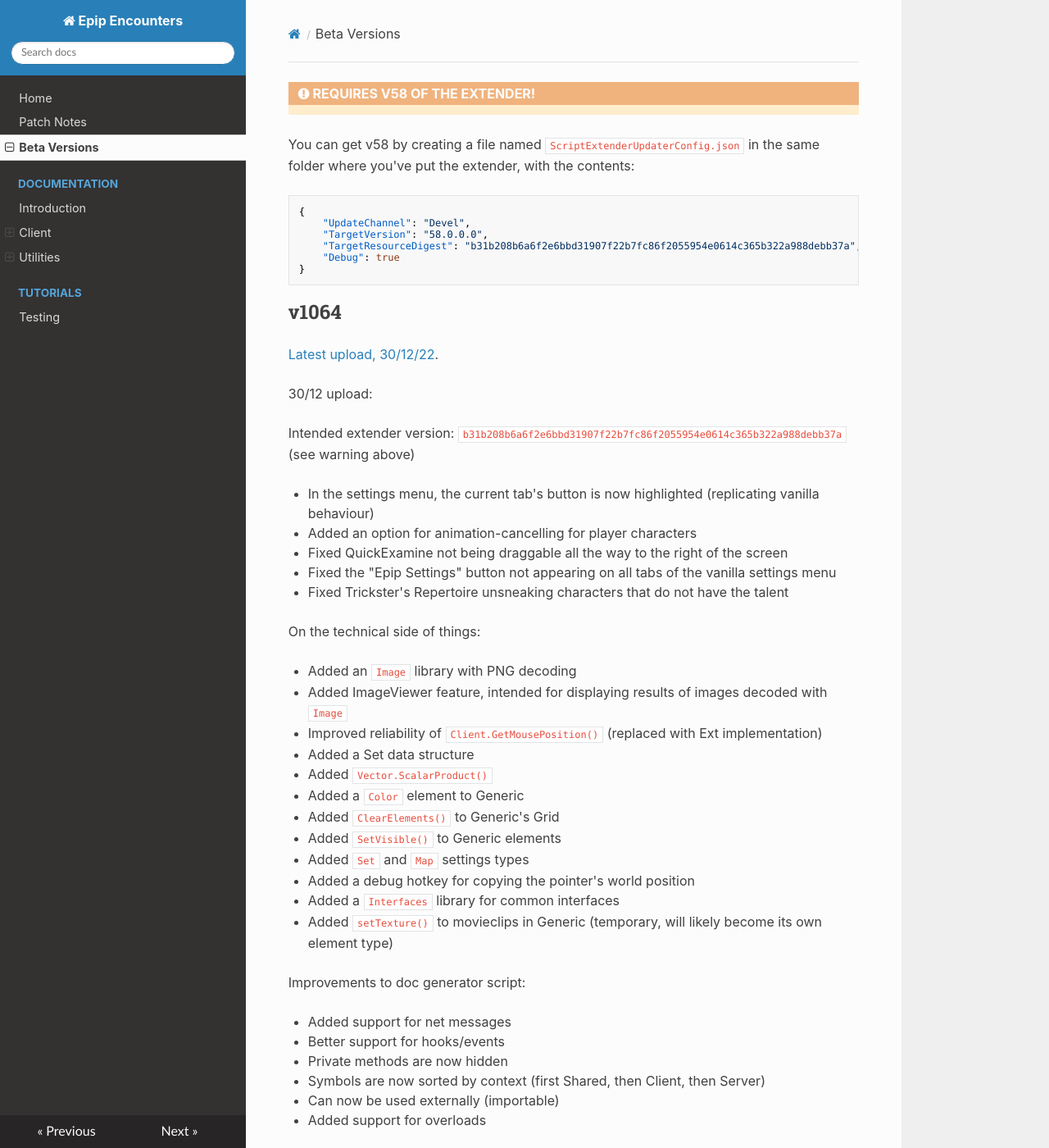
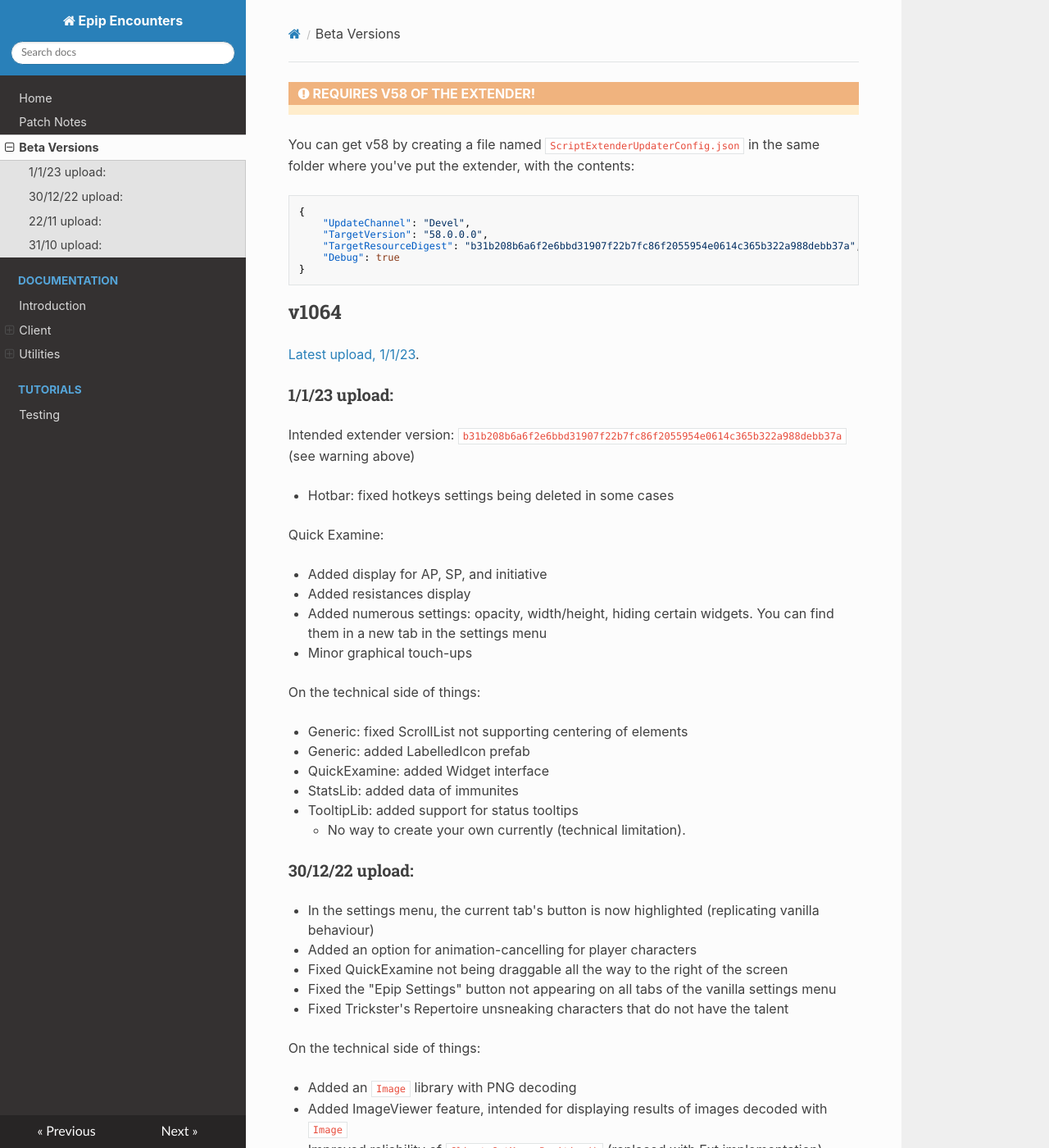
Before and after one commit to PinewoodPip/epip, an MkDocs documentation site: the page built from docs/beta.md, in a window 1280 px wide and 1400 px high. Shown: the whole window at 82% size. Built offline with MkDocs 1.6.1, drawn with Linux system fonts in a browser that asks for light colours; nearby versions of some CDN libraries.

Commit message:
Update beta patchnotes

````diff
--- a/docs/beta.md
+++ b/docs/beta.md
@@ -13,12 +13,31 @@ You can get v58 by creating a file named `ScriptExtenderUpdaterConfig.json` in t
 ```
 
 ## v1064
-[Latest upload, 30/12/22](https://drive.google.com/file/d/1ni4yRX1TTPHxrqZ0mhbrimyFGXkdZsPL/view?usp=sharing).
+[Latest upload, 1/1/23](https://drive.google.com/file/d/1ni4yRX1TTPHxrqZ0mhbrimyFGXkdZsPL/view?usp=sharing).
 
-30/12 upload:
+### 1/1/23 upload:
 
 Intended extender version: `b31b208b6a6f2e6bbd31907f22b7fc86f2055954e0614c365b322a988debb37a` (see warning above)
 
+- Hotbar: fixed hotkeys settings being deleted in some cases
+
+Quick Examine:
+
+- Added display for AP, SP, and initiative
+- Added resistances display
+- Added numerous settings: opacity, width/height, hiding certain widgets. You can find them in a new tab in the settings menu
+- Minor graphical touch-ups
+
+On the technical side of things:
+
+- Generic: fixed ScrollList not supporting centering of elements
+- Generic: added LabelledIcon prefab
+- QuickExamine: added Widget interface
+- StatsLib: added data of immunites
+- TooltipLib: added support for status tooltips
+	- No way to create your own currently (technical limitation).
+
+### 30/12/22 upload:
 
 - In the settings menu, the current tab's button is now highlighted (replicating vanilla behaviour)
 - Added an option for animation-cancelling for player characters
@@ -51,7 +70,7 @@ Improvements to doc generator script:
 - Can now be used externally (importable)
 - Added support for overloads
 
-22/11 upload:
+### 22/11 upload:
 
 - Added an "Auras" tab to Vanity, where you can apply visual effects to your character, onto various bones
 - Removed the meme loading screen option
@@ -79,7 +98,7 @@ On the technical side of things:
 - Added methods to check if a component is an item/char to EntityLib
 - You can now specify a player index when using methods in PointerLib (though I do not know in which scenario multiple pointers can exist; splitscreen co-op perhaps?)
 
-31/10 upload:
+### 31/10 upload:
 
 - The "infinite carry weight setting" should now work properly for clients that join mid-session
 	- Other features that face problems in multiplayer are possibly suffering from the same bug and will be fixed in the future
````
